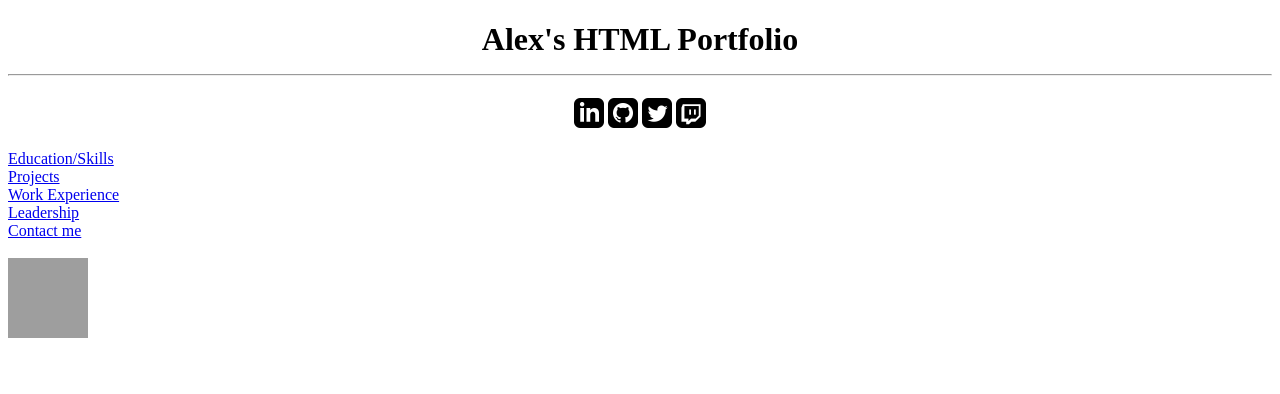
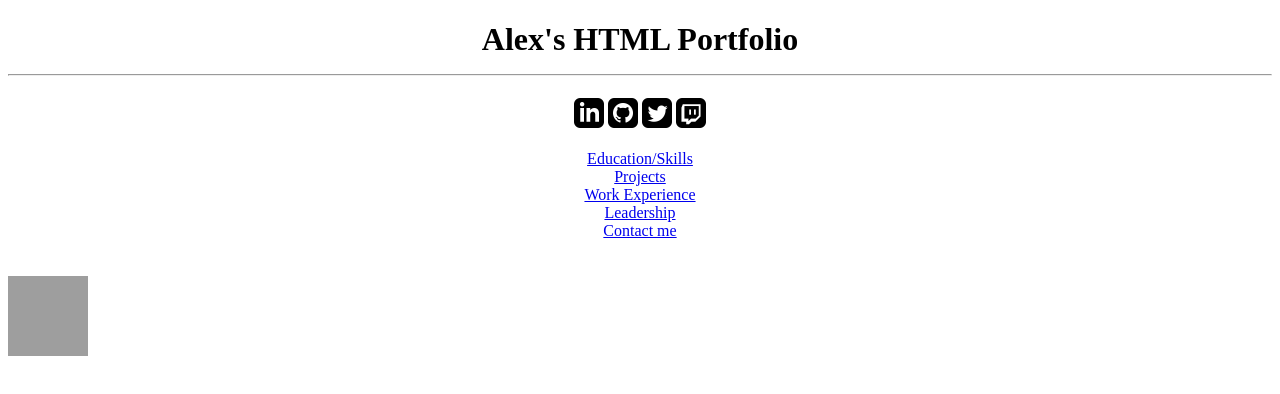
Before and after one commit to AlexLecusay/HTML-Website, a plain HTML site: page HTML-website/index.html in a window 1280 px wide. Drawn offline with Linux system fonts and the light colour scheme; grey boxes are pictures that could not be loaded.

Commit message:
This centers the hyperlinks in the index

```diff
--- a/HTML-website/index.html
+++ b/HTML-website/index.html
@@ -17,11 +17,11 @@
 		<a target="_blank"
         href="https://www.twitch.tv/alexxiznasty"
         ><img width="30" height="30" src="iconmonstr-twitch-3-240.png" /></a></center><br>
-		<a href="EducationPage.html">Education/Skills</a><br>
+		<center><a href="EducationPage.html">Education/Skills</a><br>
 		<a href="Projects.html">Projects</a><br>
 		<a href="WorkExperience.html">Work Experience</a><br>
 		<a href="Leadership.html">Leadership</a><br>
-		<a href="ContactMe.html">Contact me</a><br>
+		<a href="ContactMe.html">Contact me</a></center><br>
 
 
 			<br><img src="https://lh3.googleusercontent.com/ogw/ADea4I7I3bVlQMxK8eaOhs1iZG7OJX3WKdithpjbA5-UYQ=s32-c-mo" width="80" height="80">
```
